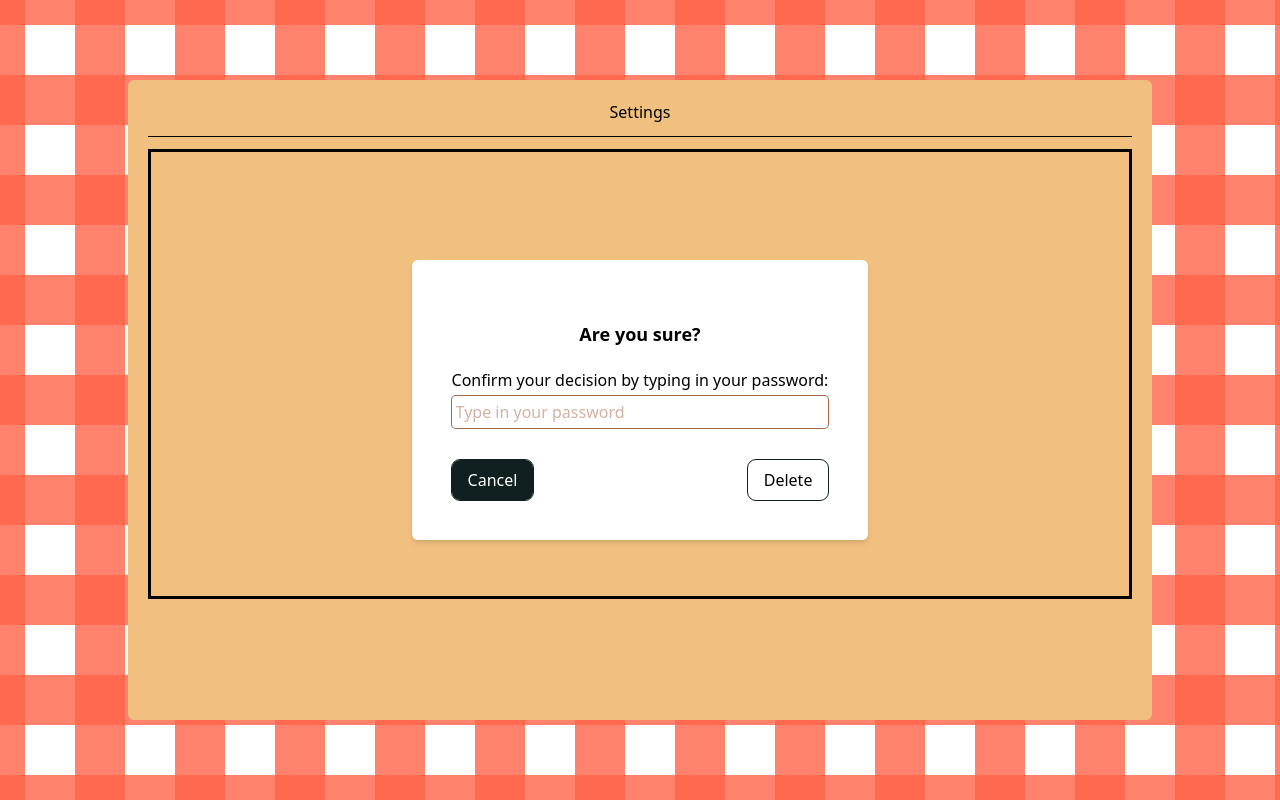
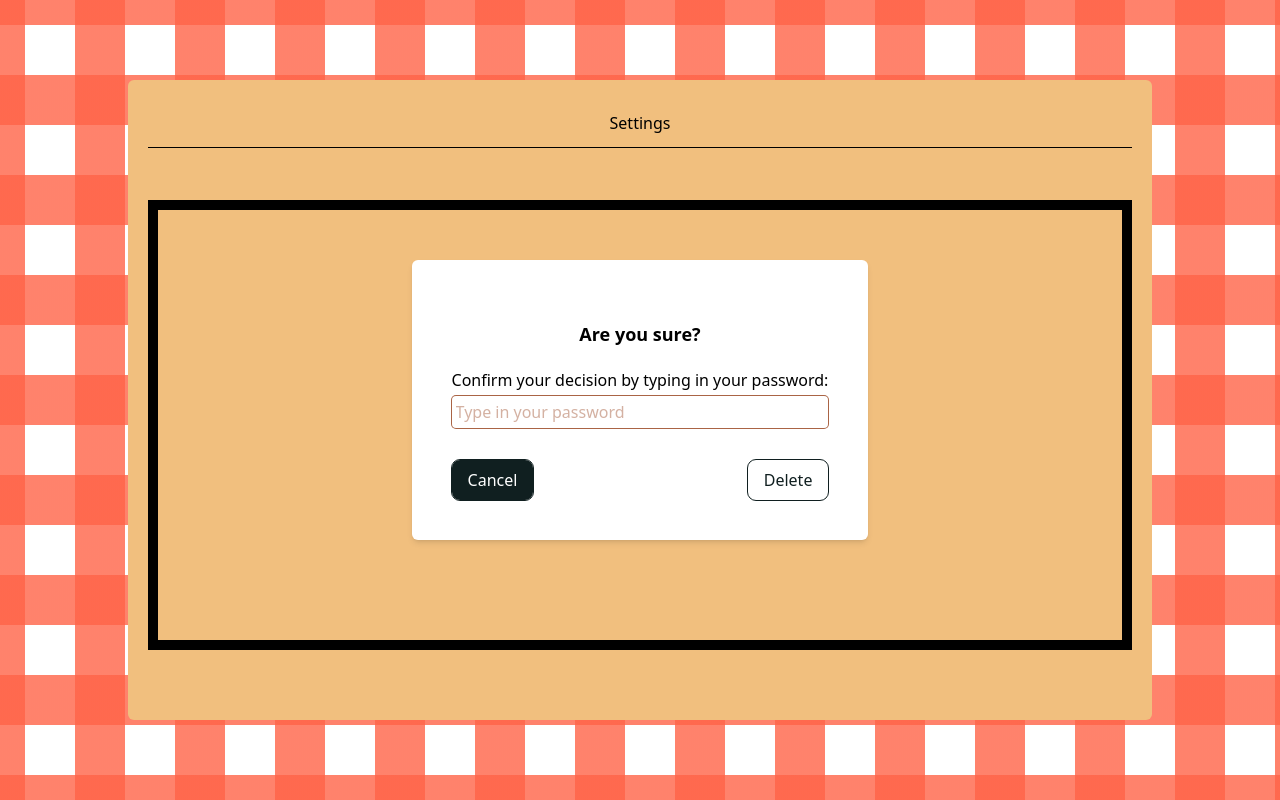
Before and after one commit to Bashguy/Large-Project, a React (Vite) app in the folder frontend/: page /settings in a window 1280 px wide. Both pictures are taken after a click on the button "Delete All Data". Built offline with nearby package versions, Linux system fonts and the light colour scheme.

Commit message:
view card in Collections

```diff
--- a/frontend/src/components/Cards.jsx
+++ b/frontend/src/components/Cards.jsx
@@ -1,9 +1,10 @@
 import React from 'react'
 import {useState} from 'react'
+import Collections from '../pages/Collections'
 
 
 export default function Cards() {
-  const [showInfo, setShowInfo] = useState(false)
+
 
 
   const cardInfo = ({setShowInfo}) => {
@@ -15,9 +16,10 @@ export default function Cards() {
   }
   return (
     <div>
-      <div className='w-20 h-40 bg-amber-900 rounded-md'
+      <button className='w-20 h-40 bg-amber-900 rounded-md hover:bg-amber-50'
                       onClick={()=> setShowInfo(true)}>
-      </div>
+      </button>
+
 
     </div>
   )
--- a/frontend/src/components/DeleteUser.jsx
+++ b/frontend/src/components/DeleteUser.jsx
@@ -2,12 +2,11 @@ import React from 'react'
 import { useState } from 'react'
 
 function DeleteUser({setConfirmDelete}) {
-    const [canDelete, setCanDelete] = useState({
-        password:""
-    })
+    const [canDelete, setCanDelete] = useState("")
+
     const deleteData = () => {
-        console.log(canDelete.password)
-        if(canDelete.password === "hallo") {
+        console.log(canDelete)
+        if(canDelete === "hallo") {
             alert("Deleted aaaaaaaaaall your data SUCKAA");
         }
     }
@@ -21,16 +20,16 @@ function DeleteUser({setConfirmDelete}) {
             type="text"
             className="w-full mt-1 bg-white text-[#aa6445] rounded-sm my-3 p-1 ring focus:outline-none"
             placeholder="Type in your password"
-            value={canDelete.password}
-            onChange={(e) => {
-                setCanDelete({... canDelete, password: e.target.value})
-            }}
+            value={canDelete}
+            onChange={(e) => {setCanDelete(e.target.value)}}
         />
         <div className='flex justify-between mt-5'>
           <button className='outline-1 outline-[#101f20] bg-[#101f20] text-white py-2 px-4 hover:bg-transparent hover:text-black rounded-lg'
           onClick={() => setConfirmDelete(false)}
           >Cancel</button>
-          <button className='outline-1 outline-[#101f20] hover:bg-[#101f20] hover:text-white py-2 px-4 bg-transparent text-black rounded-lg'
+          <button className='outline-1 outline-[#101f20] hover:bg-[#101f20] hover:text-white py-2 px-4 enabled:bg-red-500 text-black rounded-lg
+                            disabled:cursor-default disabled:bg-transparent disabled:text-[#101f20]'
+           disabled={canDelete !== "hallo"}
            onClick={() => deleteData()}
           >Delete</button>
         </div>
--- /dev/null
+++ b/frontend/src/components/ViewCard.jsx
@@ -0,0 +1,13 @@
+import React from 'react'
+
+function ViewCard() {
+  return (
+    <div>
+        <div className='w-3/5 h-3/5 bg-amber-500'>
+
+        </div>
+    </div>
+  )
+}
+
+export default ViewCard
--- a/frontend/src/pages/Collections.jsx
+++ b/frontend/src/pages/Collections.jsx
@@ -3,6 +3,7 @@ import Cards from "../components/cards"
 import {useState} from 'react'
 
 export const Collections = () => {
+  const [showInfo, setShowInfo] = useState(false)
 
   // function to get number of cards collected from API
 
@@ -19,6 +20,8 @@ export const Collections = () => {
 
   return (
     <div>
+        {showInfo && <ViewCard setShowInfo={showInfo} />}
+
         <div className="flex w-screen h-screen justify-center">
           {/* Unfied Pantry Item*/}
         <div className='flex-col justify-center items-center align-top w-4/5 h-screen border-3'>
--- a/frontend/src/pages/Settings.jsx
+++ b/frontend/src/pages/Settings.jsx
@@ -1,5 +1,5 @@
 import { useState } from "react"
-import DeleteUser from "../components/DeleteUser";
+import DeleteUser from "../components/DeleteUser"
 
 const Settings = () => {
   const [confirmDelete, setConfirmDelete] = useState(false)
@@ -11,12 +11,12 @@ const Settings = () => {
       {/* The entire fuckin thing ig */}
       <div className="flex w-screen h-screen justify-center items-center">
         {/* The box itself */}
-        <div className="flex flex-col w-4/5 h-4/5 bg-[#F1BF7E] text-center p-5 content-between rounded-md">
+        <div className="flex flex-col justify-center w-4/5 h-4/5 bg-[#F1BF7E] text-center p-5 rounded-md">
           <h1>Settings</h1>
           <hr className="my-3"></hr>
           {/* The, er, actual settings */}
-          <div className="flex flex-col justify-center items-center border-3 h-3/4">
-            <div className="flex content-between border-3">
+          <div className="flex flex-col justify-center items-center content-between border-10 my-10 h-3/4">
+            <div className="flex content-around px-5 border-3">
               <label className='border-3' for="name">Name</label>
               <input type="text" name="name" id="name" className="bg-white"/>
             </div>
@@ -36,9 +36,9 @@ const Settings = () => {
               <input type="text" password="email" className="bg-white"/>
             </div>
 
-            <button className="bg-red-400 h-10 w-40 border-3"
+            <button className=" h-10 w-40 cursor-pointer bg-red-400 border-3"
                     onClick={()=>setConfirmDelete(true)}
-                    style={{cursor:'pointer'}}>Delete All Data</button>
+                    >Delete All Data</button>
                     {confirmDelete && <DeleteUser setConfirmDelete={setConfirmDelete}/>}
 
           </div>
```
